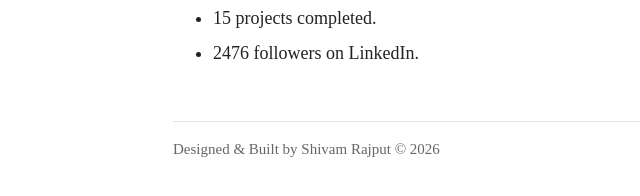
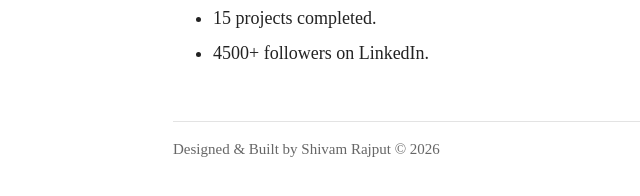
Before and after one commit to TunzoShivam/ShivamRajput.github.io, a plain HTML site: page index.html in a window 1280 px wide. Shown: the part 758-954 px from the top of the page, 199-839 px from the left. Drawn offline with Linux system fonts and the light colour scheme; no server answers.

Commit message:
Update LinkedIn follower count in index.html

```diff
--- a/index.html
+++ b/index.html
@@ -73,7 +73,7 @@
                     <li>IIT Mandi Scholar since 2026.</li>
                     <li>B.Tech CGPA: 8.6 / 10.</li>
                     <li>15 projects completed.</li>
-                    <li>2476 followers on LinkedIn.</li>
+                    <li>4500+ followers on LinkedIn.</li>
                 </ul>
             </section>
 
```
